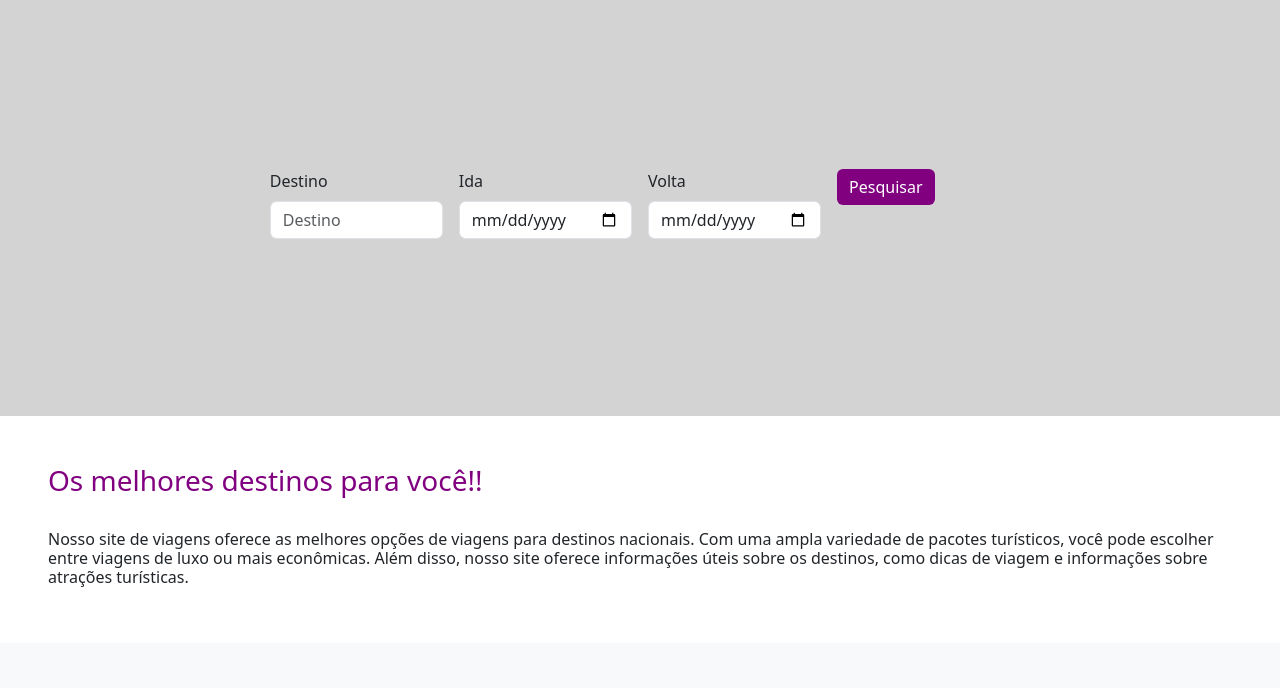
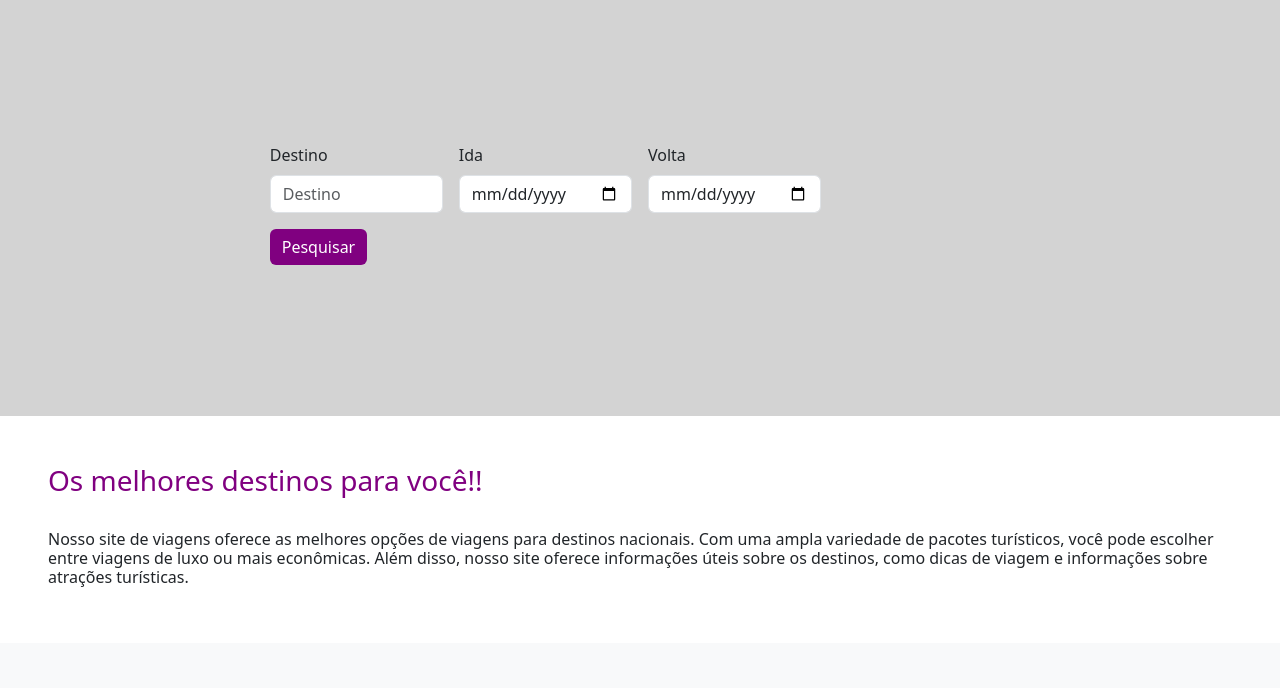
Before and after one commit to PI3RRE1/Airlaine-Viagens, a website: page Destino.html in a window 1280 px wide. Shown: the part 75-763 px from the top of the page. Drawn offline with nearby package versions, Linux system fonts and the light colour scheme.

Commit message:
airlaine

```diff
--- a/Destino.html
+++ b/Destino.html
@@ -54,7 +54,7 @@
                     <label class="form-label" for="Volta">Volta</label>
                     <input class="form-control" type="date" name="" id="">
                   </div>
-                  <div class="col-sm-3  div-btn-form">
+                  <div class="col-sm-  div-btn-form">
                   <button type="button" class="btn btn-primary botao-formulario"
 
           style="background-color:purple; border: black">
```
